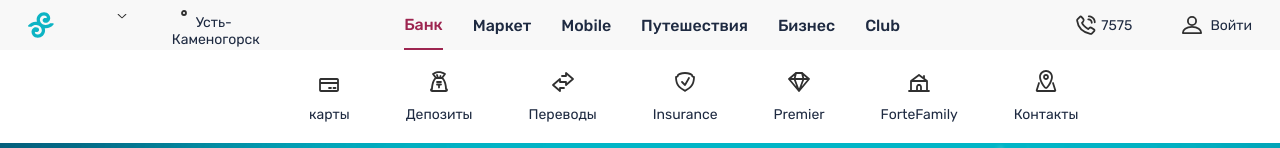
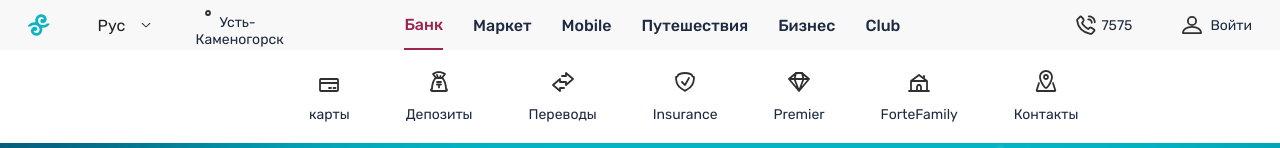
Before and after one commit to Bayheck/OnelabProject, a React (Create React App) app: page / in a window 1280 px wide. Shown: the top 148 px of the page. Built offline with nearby package versions, Linux system fonts and the light colour scheme.

Commit message:
styled language select

```diff
--- a/src/main/header/SelectLang.js
+++ b/src/main/header/SelectLang.js
@@ -1,48 +1,19 @@
 import React,{useState} from 'react';
-import styled from 'styled-components';
-import Select from '@mui/material/Select';
-import selectTag from '../../assets/SelectTag.svg';
-
-
-const StyledSelect = styled(Select)`
-  margin: 0 38px 0 34px;
-
-  input{
-    top: 10px;
-  }
-
-  fieldset{
-    border: none;
-    height: 30px;
-  }
-
-  & .MuiSelect-icon{
-    width: 10px;
-    height: 6px;
-    color: #F8F8F8;
-    background-image: url(${selectTag});
-  }
-`
-
-
+import {MenuItem} from "@mui/material";
+import StyledSelect from "../styled/styledHeader/StyledSelect";
 
 const SelectLang = () =>{
     const [select, setSelect] = useState("рус");
-    const options = [
-        { value: 'каз', label: 'каз' },
-        { value: 'eng', label: 'eng' },
-        { value: 'рус', label: 'рус' }
-    ]
 
     return(
-        <StyledSelect>
-            {/*<select>*/}
-            {/*    <option value="kaz">Kaz</option>*/}
-            {/*    <option value="eng">Eng</option>*/}
-            {/*    <option value="рус">Рус</option>*/}
-            {/*</select>*/}
+        <StyledSelect
+            value={select}
+            onChange = {(e) => {setSelect(e.target.value)}}
+        >
+            <MenuItem value={"kaz"}>Kaz</MenuItem>
+            <MenuItem value={"eng"}>Eng</MenuItem>
+            <MenuItem value={"рус"}>Рус</MenuItem>
         </StyledSelect>
-
     )
 }
 
--- /dev/null
+++ b/src/main/styled/styledHeader/StyledSelect.js
@@ -0,0 +1,26 @@
+import styled from "styled-components";
+import Select from "@mui/material/Select";
+import selectTag from "../../../assets/SelectTag.svg";
+
+const StyledSelect = styled(Select)`
+  margin: 0 38px 0 34px;
+
+  input{
+    top: 10px;
+  }
+
+  fieldset{
+    border: none;
+    height: 30px;
+  }
+
+  & .MuiSelect-icon{
+    width: 10px;
+    height: 6px;
+    color: #F8F8F8;
+    top: 25px;
+    background-image: url(${selectTag});
+  }
+`
+
+export default StyledSelect;
--- a/src/main/styled/styledSubHeader/StyledSubHeader.js
+++ b/src/main/styled/styledSubHeader/StyledSubHeader.js
@@ -25,6 +25,10 @@ const StyledSubHeader = styled.div`
       margin-right: 0px;
     }
 
+    & ul li:hover{
+      color: #9D2550;
+    }
+
     &&& ul > li > svg{
       margin-bottom: 10px;
     }
```
